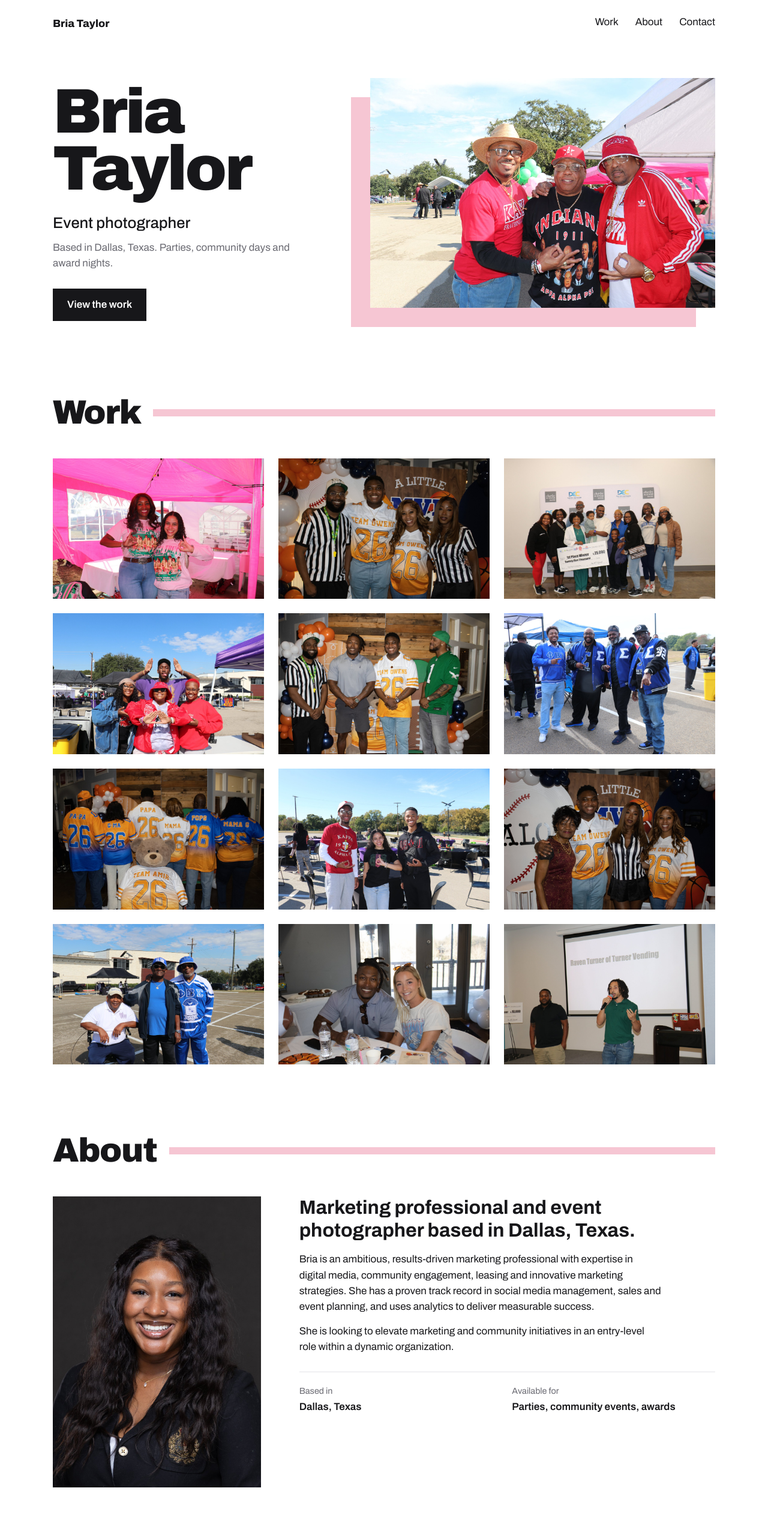
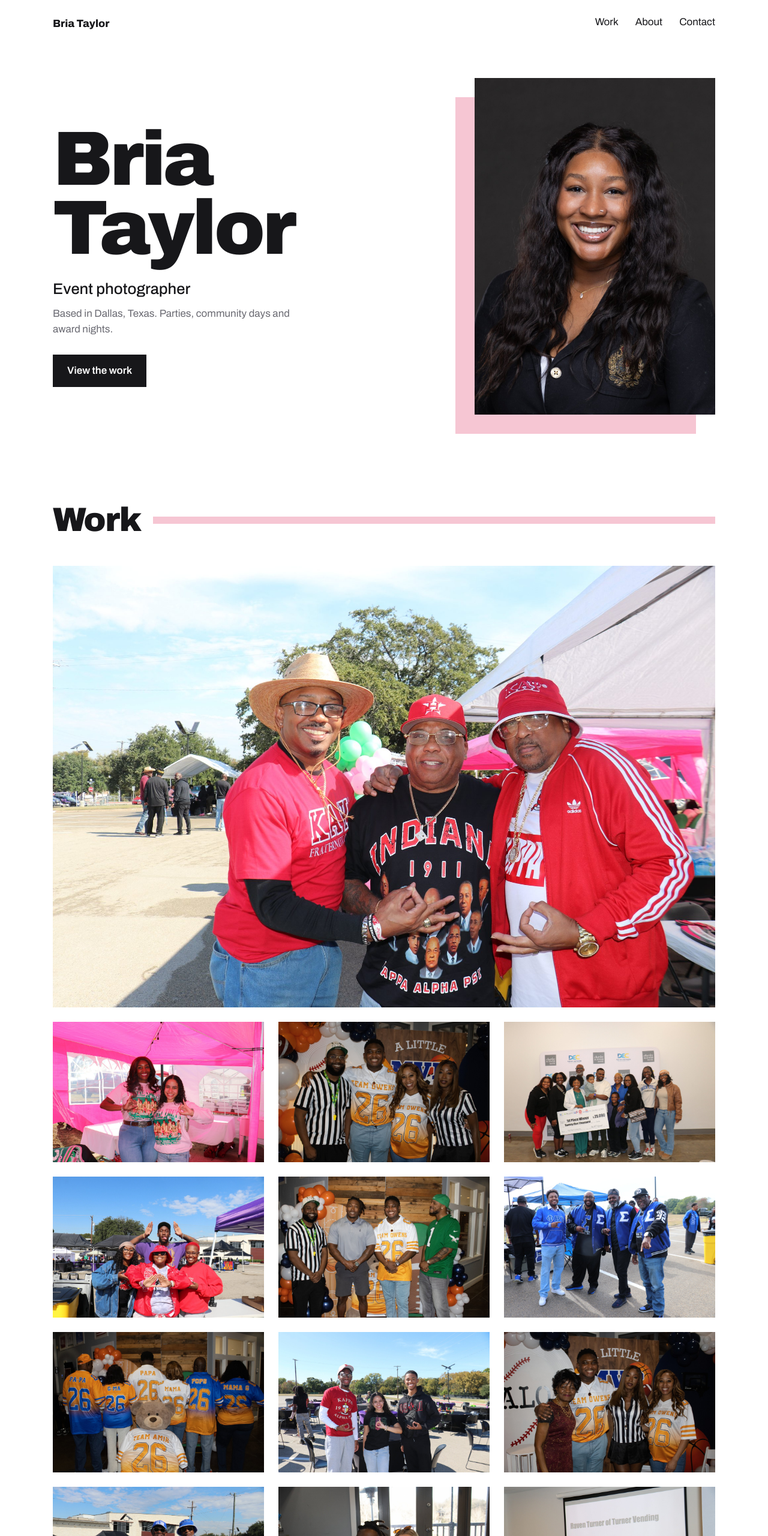
Before and after one commit to briataylorr/Briataylorr.github.io, a plain HTML site: page index.html in a window 1280 px wide. Shown: the top 2560 px of the page at 60% size. Drawn offline with Linux system fonts and the light colour scheme.

Commit message:
Add files via upload

```diff
--- a/index.html
+++ b/index.html
@@ -46,12 +46,12 @@ main section.wrap { padding-top: clamp(64px, 9vw, 128px); }
 
 /* ---------- hero ---------- */
 .hero {
-  display: grid; grid-template-columns: 5fr 7fr; align-items: center;
+  display: grid; grid-template-columns: 7fr 5fr; align-items: center;
   gap: clamp(24px, 5vw, 72px); padding-top: clamp(24px, 4vw, 56px);
 }
 .hero h1 {
   margin: 0; font-weight: 900; font-stretch: 112%;
-  font-size: clamp(3.2rem, 8.2vw, 7rem); line-height: .9; letter-spacing: -.035em;
+  font-size: clamp(3.2rem, 10vw, 8.5rem); line-height: .9; letter-spacing: -.035em;
 }
 .hero .role { font-size: clamp(1.2rem, 2.2vw, 1.6rem); font-weight: 500; margin: 24px 0 8px; }
 .hero .lede { color: var(--muted); max-width: 44ch; margin: 0 0 28px; }
@@ -60,7 +60,8 @@ main section.wrap { padding-top: clamp(64px, 9vw, 128px); }
   text-decoration: none; font-weight: 600;
 }
 .btn:hover { background: var(--pink); color: var(--ink); }
-.hero-photo { position: relative; padding: 0 0 clamp(16px, 2.5vw, 32px) clamp(16px, 2.5vw, 32px); }
+.hero-img { position: relative; display: block; width: 100%; height: auto; }
+.hero-photo { position: relative; max-width: 440px; justify-self: end; width: 100%; padding: 0 0 clamp(16px, 2.5vw, 32px) clamp(16px, 2.5vw, 32px); }
 .hero-photo::before {            /* the pink block behind the photo */
   content: ""; position: absolute; left: 0; bottom: 0; right: clamp(16px, 2.5vw, 32px);
   top: clamp(16px, 2.5vw, 32px); background: var(--pink);
@@ -84,15 +85,15 @@ main section.wrap { padding-top: clamp(64px, 9vw, 128px); }
 .head::after { content: ""; flex: 1; height: 12px; background: var(--pink); }
 .grid { display: grid; grid-template-columns: repeat(3, minmax(0, 1fr)); gap: clamp(12px, 2vw, 24px); }
 .grid figure { margin: 0; }
+.grid figure.featured { grid-column: 1 / -1; }
 .grid button.frame { transition: transform .2s ease; }
 .grid button.frame:hover { transform: scale(.985); }
 .grid figcaption { margin-top: 10px; font-size: .95rem; }
 .grid figcaption span { color: var(--muted); }
 
 /* ---------- about ---------- */
-.about { display: grid; grid-template-columns: 4fr 8fr; gap: clamp(24px, 5vw, 72px); align-items: start; }
-.about-photo { width: 100%; height: auto; display: block; }
-.about h3 { margin: 0 0 16px; font-size: clamp(1.4rem, 2.6vw, 2rem); font-weight: 700; line-height: 1.2; text-wrap: balance; }
+.about { display: grid; grid-template-columns: 5fr 7fr; gap: clamp(24px, 5vw, 72px); align-items: start; }
+.about h3 { margin: 0; font-size: clamp(1.6rem, 3.2vw, 2.5rem); font-weight: 800; line-height: 1.12; letter-spacing: -.015em; text-wrap: balance; }
 .about p { max-width: 62ch; margin: 0 0 14px; }
 .facts { display: grid; grid-template-columns: repeat(auto-fit, minmax(160px, 1fr)); gap: 16px; margin: 28px 0 0; padding-top: 20px; border-top: 1px solid var(--line); }
 .facts dt { color: var(--muted); font-size: .9rem; }
@@ -123,7 +124,7 @@ dialog::backdrop { background: rgba(15, 15, 18, .93); }
 
 @media (max-width: 820px) {
   .hero, .about { grid-template-columns: 1fr; }
-  .about-photo { max-width: 360px; }
+  .hero-photo { max-width: 360px; justify-self: start; }
   .grid { grid-template-columns: repeat(2, minmax(0, 1fr)); }
   .lb .frame { height: auto; width: 100%; }
 }
@@ -154,7 +155,7 @@ dialog::backdrop { background: rgba(15, 15, 18, .93); }
       <a class="btn" href="#work">View the work</a>
     </div>
     <div class="hero-photo">
-      <div class="frame r-32" id="hero-frame"><span class="slot"></span></div>
+      <img class="hero-img" src="images/bria.jpg" alt="Bria Taylor" width="1143" height="1600">
     </div>
   </div>
 
@@ -166,9 +167,8 @@ dialog::backdrop { background: rgba(15, 15, 18, .93); }
   <section id="about" class="wrap">
     <div class="head"><h2>About</h2></div>
     <div class="about">
-      <img class="about-photo" src="images/bria.jpg" alt="Bria Taylor" width="1143" height="1600">
+      <h3>Marketing professional and event photographer based in Dallas, Texas.</h3>
       <div>
-        <h3>Marketing professional and event photographer based in Dallas, Texas.</h3>
         <p>Bria is an ambitious, results-driven marketing professional with expertise in digital media, community engagement, leasing and innovative marketing strategies. She has a proven track record in social media management, sales and event planning, and uses analytics to deliver measurable success.</p>
         <p>She is looking to elevate marketing and community initiatives in an entry-level role within a dynamic organization.</p>
         <dl class="facts">
@@ -215,9 +215,8 @@ dialog::backdrop { background: rgba(15, 15, 18, .93); }
    Both are empty for now, so no captions show. Type between the quotes to add one.
    Add or delete lines to add or remove photos from the grid.
    ============================================================ */
-const HERO_PHOTO = "images/10.jpg";   // the large photo at the top
-
 const PHOTOS = [
+  { src: "images/10.jpg", title: "", caption: "", featured: true },   // featured: true makes a photo full width
   { src: "images/12.jpg", title: "", caption: "" },
   { src: "images/02.jpg", title: "", caption: "" },
   { src: "images/07.jpg", title: "", caption: "" },
@@ -249,12 +248,12 @@ function fill(frame, src, alt, label) {
     slot.textContent = label;
   }
 }
-fill(document.getElementById("hero-frame"), HERO_PHOTO, "Photograph by Bria Taylor");
 
 /* Build the grid from the PHOTOS list. */
 const grid = document.getElementById("grid");
 PHOTOS.forEach((p, i) => {
   const fig = document.createElement("figure");
+  if (p.featured) fig.className = "featured";
   const btn = document.createElement("button");
   btn.type = "button"; btn.className = "frame r-32";
   btn.style.setProperty("--g1", GREYS[i % 3][0]);
```
